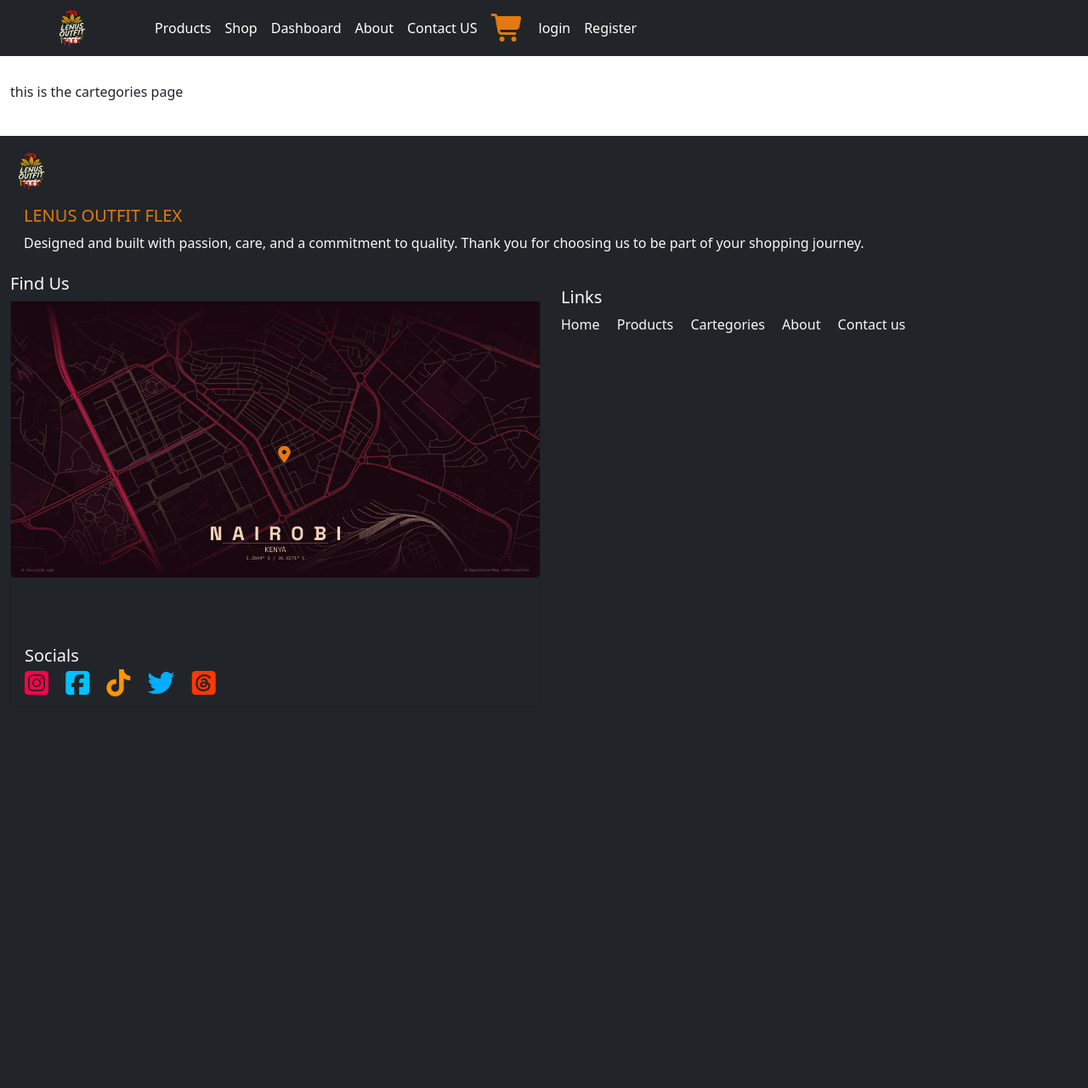
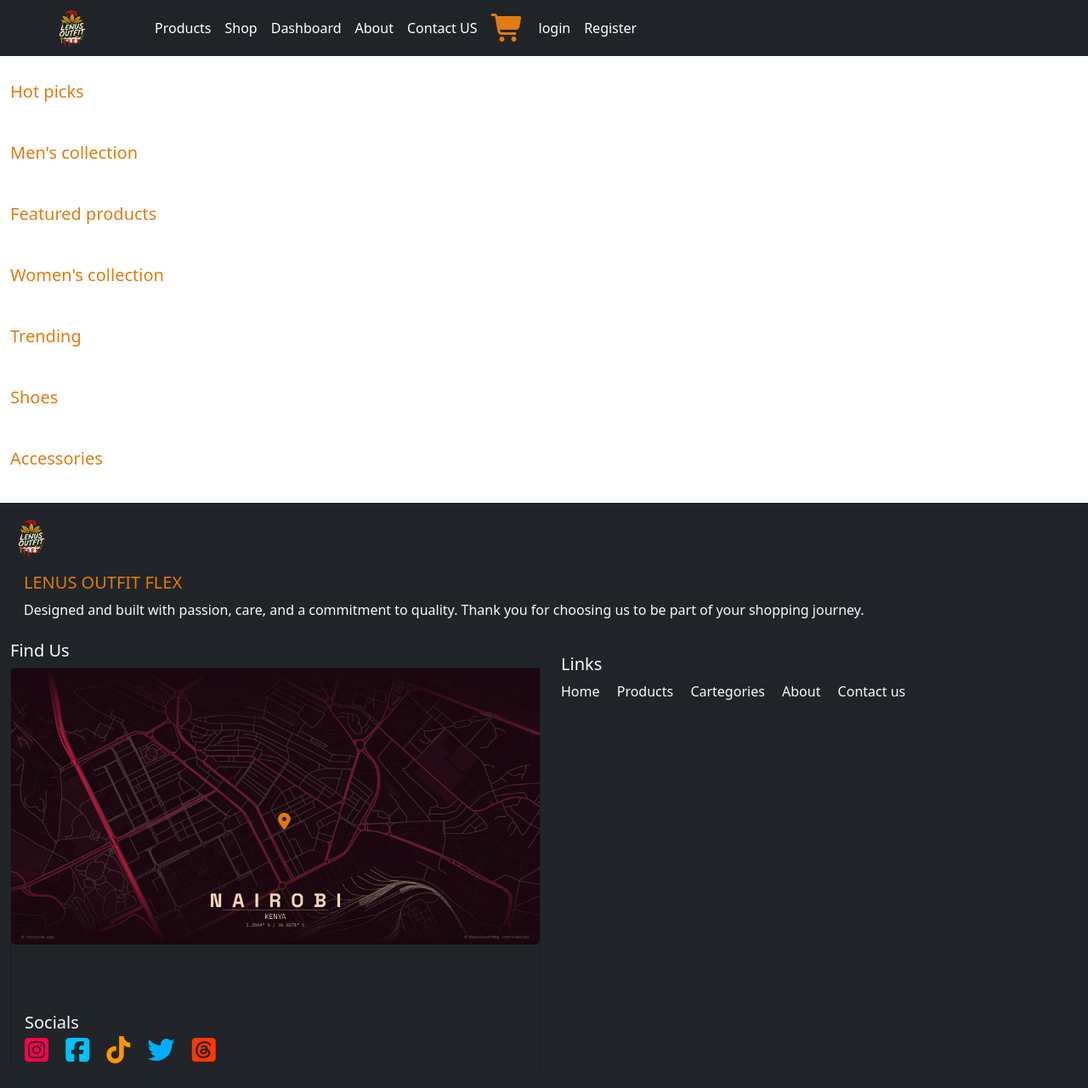
Before and after one commit to JerrySiongy/e-commerce, a Flask app: template templates/shop.html in a window 1280 px wide. Shown: the whole page at 85% size. Before the commit the page ends 820 px from the top, so only its background shows below. Run offline with Flask 3, Linux system fonts and the light colour scheme; the template is opened without the code that fills it, so the values that code supplies are empty; some libraries are stand-ins or nearby versions.

Commit message:
next will create the shop page

```diff
--- a/main.py
+++ b/main.py
@@ -55,8 +55,8 @@ def add_supplier():
 def shop():
 
     cartegories_data = get_cartegories()
-
-    return render_template('shop.html', cartegories_data=cartegories_data)
+    products_data=get_products
+    return render_template('shop.html', cartegories_data=cartegories_data, products_data=products_data)
 
 @app.route('/dashboard')
 def dashboard():
--- a/templates/index.html
+++ b/templates/index.html
@@ -170,7 +170,7 @@
             <p class="fw-semibold">KSH 3500</p>
             <p class=""><small class="text-body-secondary">12 units left</small></p>
             <button href="/products"
-              class="btn btn-primary text-light border border-0 rounded-pill p-2 px-4 fw-semibold"
+              class="btn btn-primary text-light border border-0 rounded-pill  px-4 fw-semibold mx-auto p-2"
               style="background-color: #e27a0e">
               Add to cart
             </button>
@@ -361,6 +361,8 @@
   </div>
 </div>
 </div>
-
+<div class="container" title="join our community">
+  <a href=""><i class="fa-brands fa-whatsapp fa-2xl" style="color: rgb(99, 230, 190);"></i></a>
+</div>
 
 {% endblock %}
--- a/templates/shop.html
+++ b/templates/shop.html
@@ -2,8 +2,34 @@
 {% block  title %} shop {% endblock %}
 {% block content %}
 
+
+
+<div class="container-fluid mt-5 pt-5">
+    <h5>Hot picks</h5>
+</div>
+
 <div class="container-fluid mt-5 ">
-    <p class="pt-5">this is the cartegories page</p>
+    <h5>Men's collection</h5>
+</div>
+
+<div class="container-fluid mt-5">
+    <h5>Featured products</h5>
+</div>
+
+<div class="container-fluid mt-5 ">
+    <h5>Women's collection</h5>
+</div>
+
+<div class="container-fluid mt-5 ">
+    <h5>Trending</h5>
+</div>
+
+<div class="container-fluid mt-5 ">
+    <h5>Shoes</h5>
+</div>
+
+<div class="container-fluid mt-5 ">
+    <h5>Accessories</h5>
 </div>
 
 <div class="container mt-5">
```
